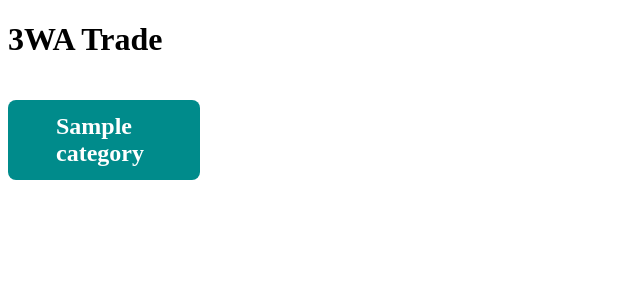
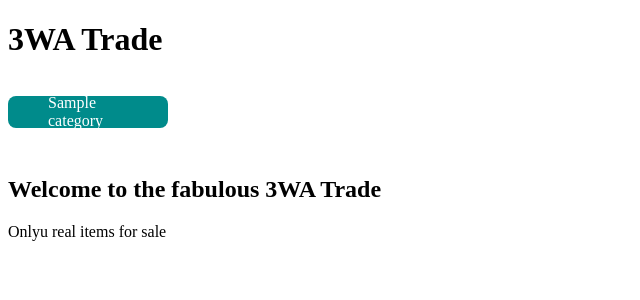
Before and after one commit to Elo-LH/3WA-Trade, a PHP site: page / in a window 1280 px wide. Shown: the top 300 px of the page, without its empty margins (0-640 px from the left). Run offline with PHP 8.4, Linux system fonts and the light colour scheme; tables that the repository leaves empty or names only in its code hold one stand-in row (values such as "Sample post").

Commit message:
3WA Trade V3 : add layout

```diff
--- a/index.php
+++ b/index.php
@@ -1,15 +1,19 @@
 <?php
+
  require "connexion.php";
 
 
     if (!array_filter($_GET)){
 
-        require "index.phtml";
+        $template = "index.phtml";
+        require "layout.phtml";
 
     }else{
         $param = $_GET['cat'];
 
-        require "category.phtml";
+        $template = "category.phtml";
+        require "layout.phtml";
+
     }
 
 ?>
--- a/index.phtml
+++ b/index.phtml
@@ -1,32 +1,2 @@
-<?php
-
-
-?>
-
-
-
-
-<!DOCTYPE html>
-<html lang="en">
-<head>
-    <meta charset="UTF-8">
-    <meta name="viewport" content="width=device-width, initial-scale=1.0">
-    <title>3WA Trade</title>
-    <link rel="stylesheet" href="styles.css">
-</head>
-<body>
-    <h1>3WA Trade</h1>
-   <nav class="categories-nav">
-
-       <?php
-    foreach( $categories as $category){
-        ?> <a href="index.php?cat=<?=$category[0]?>"> <div class="category-box">
-            <h2 class="category-title"><?=$category[0]?><h2>
-                </div> </a>
-                <?php
-    }
-
-    ?>
-</nav>
-</body>
-</html>
+<h2>Welcome to the fabulous 3WA Trade</h2>
+<p>Onlyu real items for sale</p>
--- /dev/null
+++ b/layout.phtml
@@ -0,0 +1,30 @@
+<!DOCTYPE html>
+<html lang="en">
+<head>
+    <meta charset="UTF-8">
+    <meta name="viewport" content="width=device-width, initial-scale=1.0">
+    <title>3WA Trade</title>
+    <link rel="stylesheet" href="styles.css">
+</head>
+<body>
+   <header>
+
+   <h1>3WA Trade</h1>
+   <nav class="categories-nav">
+
+       <?php
+    foreach( $categories as $category){
+        ?> <a href="index.php?cat=<?=$category[0]?>"> <div class="category-box">
+            <p class="category-title"><?=$category[0]?><p>
+                </div> </a>
+                <?php
+    }
+
+    ?>
+</nav>
+   </header>
+   <main>
+    <?php include $template ?>
+   </main>
+</body>
+</html>
--- a/styles.css
+++ b/styles.css
@@ -1,13 +1,14 @@
 .categories-nav {
   display: flex;
   flex-wrap: wrap;
-  gap: 2rem;
+  gap: 0.2rem;
+  margin-bottom: 3rem;
 }
 
 .category-box {
   background-color: darkcyan;
-  width: 12rem;
-  height: 5rem;
+  width: 10rem;
+  height: 2rem;
   border-radius: 0.5rem;
   position: relative;
 }
@@ -20,6 +21,7 @@
   left: 50%;
   -ms-transform: translate(-50%, -50%);
   transform: translate(-50%, -50%);
+  font-size: 1rem;
 }
 
 a {
```
Also changed, not shown: category.phtml (+1 -15 lines).
